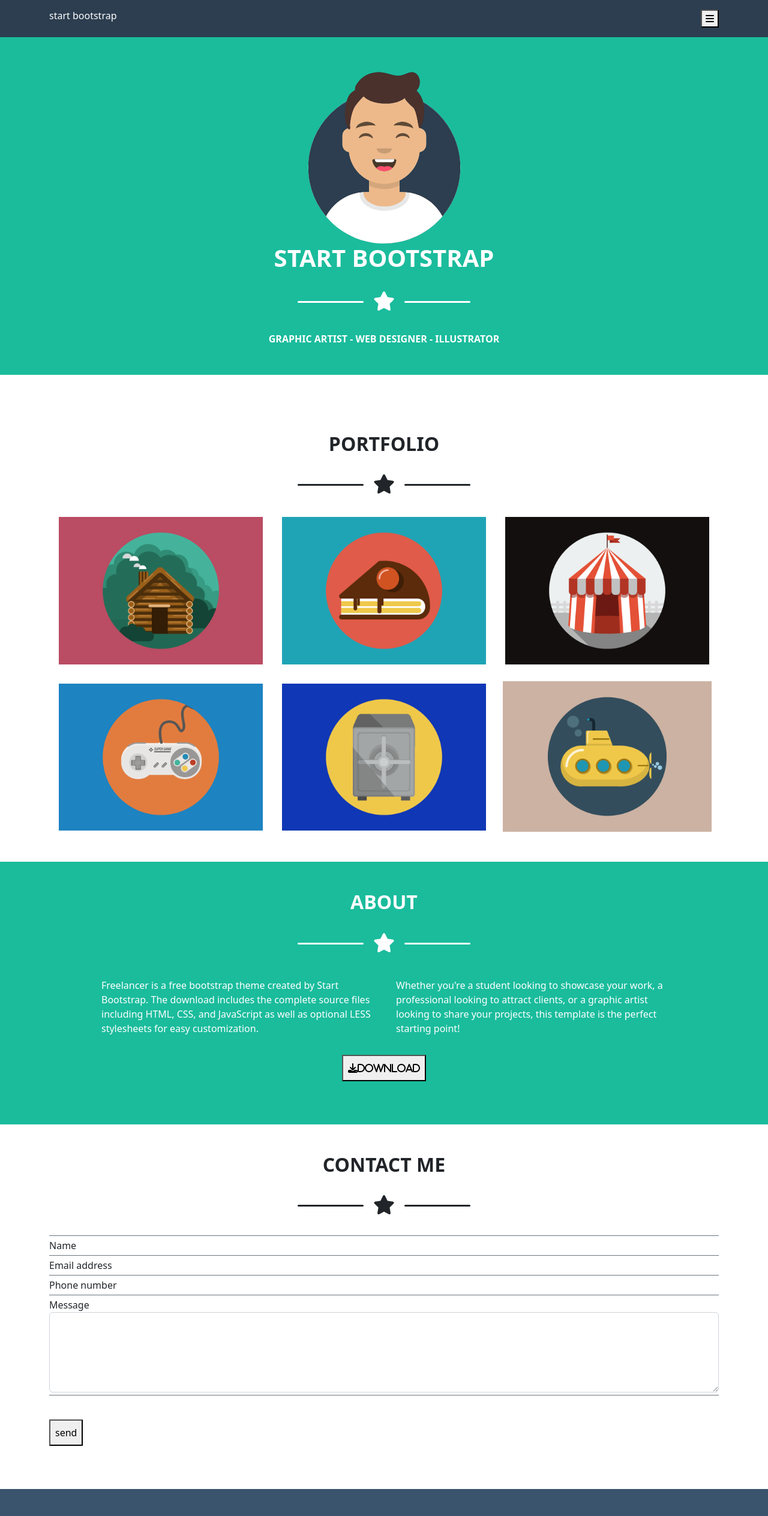
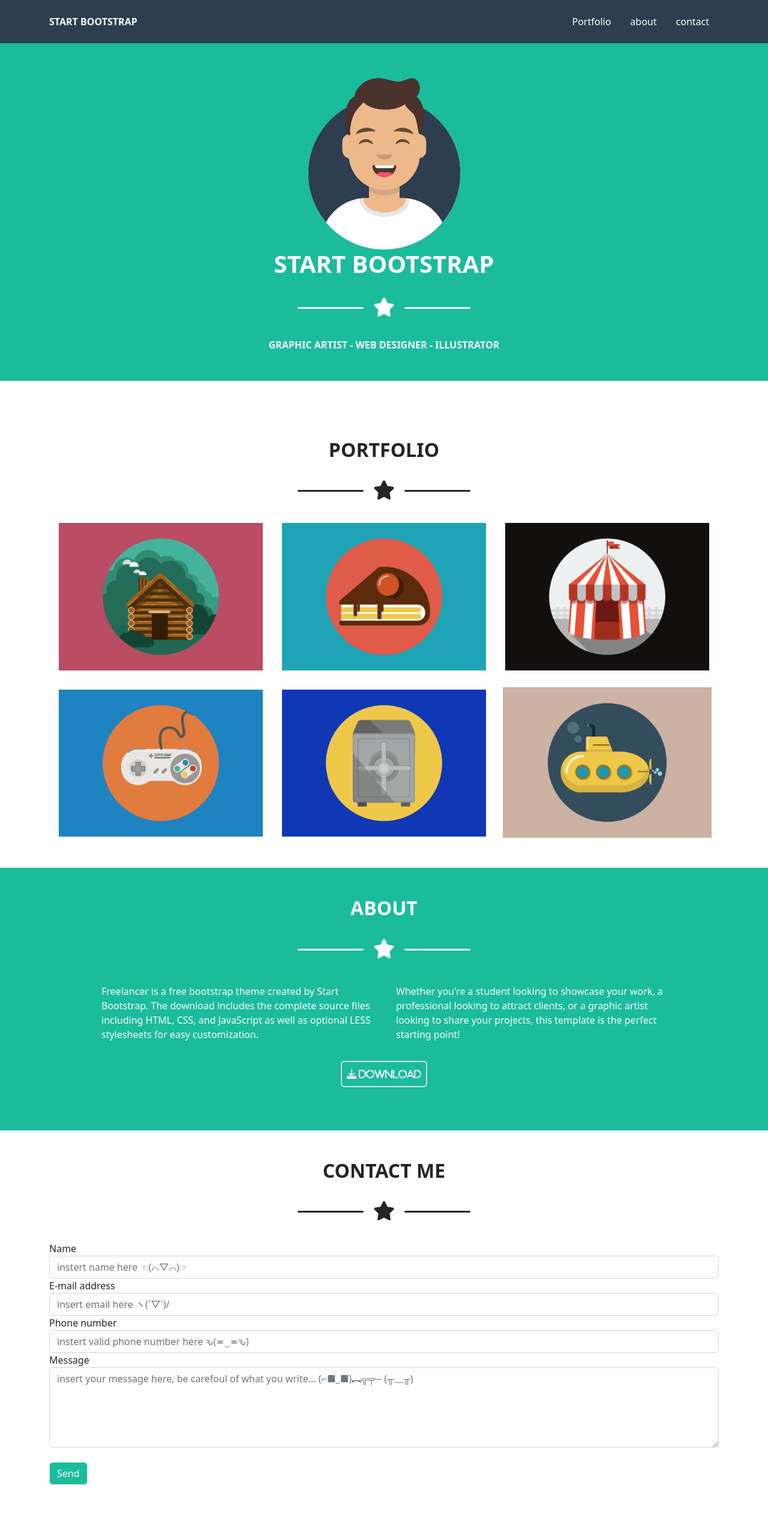
Before and after one commit to Pis4ni/html-css-bootstrap-freelancer, a plain HTML site: page index.html in a window 1280 px wide. Shown: the top 2528 px of the page at 60% size. Drawn offline with nearby package versions, Linux system fonts and the light colour scheme.

Commit message:
fix: grid upgrading

```diff
--- a/css/style.css
+++ b/css/style.css
@@ -24,3 +24,6 @@
     background-color: currentColor;
     border-radius: 5px;
 }
+#contact button{
+    background-color: #1abc9c;
+}
--- a/index.html
+++ b/index.html
@@ -11,13 +11,25 @@
 <body>
     <header id="header" class="py-3">
         <div class="container h-100">
-                <nav class="d-flex justify-content-between align-items-center h-100">
-                    <h6>
+                <nav class="d-flex justify-content-between align-items-baseline h-100">
+                    <h6 class="text-uppercase fw-bold">
                         start bootstrap
                     </h6>
-                    <button>
+                    <button class="btn border d-md-none border-2 text-white">
                         <i class="fa-solid fa-bars"></i>
                     </button>
+                    <ul class="nav d-none d-md-flex justify-content-end">
+                        <li class="nav-item">
+                          <a class="nav-link  text-white" href="#portfolio">Portfolio</a>
+                        </li>
+                        <li class="nav-item">
+                          <a class="nav-link  text-white" href="#about">about</a>
+                        </li>
+                        <li class="nav-item">
+                          <a class="nav-link  text-white" href="#contact">contact</a>
+                        </li>
+
+                      </ul>
                 </nav>
         </div>
     </header>
@@ -62,35 +74,35 @@
 
                 <!--! row -->
 
-                <div class="row flex-column flex-md-row gx-4 gy-4">
+                <div class="row gx-4 gy-4">
 
                     <!--* col -->
-                    <div class="col col-md-6 col-lg-4 " >
+                    <div class="col-12 col-md-6 col-lg-4 " >
                         <img src="./img/cabin.png" alt="" class="img-fluid p-1" >
 
                     </div>
                     <!--* col -->
-                    <div class="col col-md-6 col-lg-4 ">
+                    <div class="col-12 col-md-6 col-lg-4 ">
                         <img src="./img/cake.png" alt="" class="img-fluid p-1" >
 
                     </div>
                     <!--* col -->
-                    <div class="col col-md-6 col-lg-4 ">
+                    <div class="col-12 col-md-6 col-lg-4 ">
                         <img src="./img/circus.png" alt="" class="img-fluid p-1" >
 
                     </div>
                     <!--* col -->
-                    <div class="col col-md-6 col-lg-4 ">
+                    <div class="col-12 col-md-6 col-lg-4 ">
                         <img src="./img/game.png" alt="" class="img-fluid p-1" >
 
                     </div>
                     <!--* col -->
-                    <div class="col col-md-6 col-lg-4  ">
+                    <div class="col-12 col-md-6 col-lg-4  ">
                         <img src="./img/safe.png" alt="" class="img-fluid p-1" >
 
                     </div>
                     <!--* col -->
-                    <div class="col col-md-6 col-lg-4  ">
+                    <div class="col-12 col-md-6 col-lg-4  ">
                         <img src="./img/submarine.png" alt="" class="img-fluid" >
 
                     </div>
@@ -129,8 +141,8 @@
                     </div>
                 </div>
                 <div class="text-center">
-                    <button class="p-2 my-4">
-                        <i class="fa-solid fa-download">Download</i>
+                    <button class="btn border border-2 text-white p-2 my-4">
+                        <i class="fa-solid fa-download">&nbsp;Download</i>
                     </button>
                 </div>
             </div>
@@ -148,21 +160,38 @@
                     <i class="fa-solid fa-star fa-2xl mx-3"></i>
                     <div class="divider_line"></div>
                 </div>
-                <div class="_form">
-                    <div class="py-1 border-bottom border-top border-secondary">Name</div>
-                    <div class="py-1 border-bottom border-secondary">Email address</div>
-                    <div class="py-1 border-bottom border-secondary">Phone number</div>
-                    <div class="py-1 border-bottom border-secondary">
-                        <div>Message
-                        </div>
-                        <textarea name="" id="" class="form-control" rows="5"></textarea>
+
+                <!-- ! form -->
+                <form action="http://learning.tizianonicolai.com/request-catcher" method="GET">
+
+                    <!-- * name -->
+                    <div class="form-group">
+                        <label for="name">Name</label>
+                        <input type="text" class="form-control" id="name" name="name" placeholder="instert name here ☜(⌒▽⌒)☞ ">
                     </div>
-                </div>
-                <div class="container my-3 px-0">
-                    <button class="p-2 my-4">
-                        send
-                    </button>
-                </div>
+
+                    <!-- * e-mail -->
+                    <div class="form-group">
+                        <label for="email">E-mail address</label>
+                        <input type="email" name="email" class="form-control" id="email" placeholder="insert email here ヽ(´▽`)/">
+                    </div>
+
+                    <!-- * phone -->
+                    <div class="form-group">
+                        <label for="phone">Phone number</label>
+                        <input type="number" name="phone" class="form-control" id="phone" placeholder="instert valid phone number here ԅ(≖‿≖ԅ) ">
+                    </div>
+
+                    <!-- * message -->
+                    <div class="form-group">
+                      <label for="message">Message</label>
+                          <textarea name="message" id="message" class="form-control" placeholder="insert your message here, be carefoul of what you write... (⌐■_■)︻╦╤─ (╥﹏╥)" rows="5"></textarea>
+                    </div>
+
+                    <!-- ? send btn -->
+                    <button type="submit" class="btn border my-4 text-white">Send</button>
+
+                </form>
             </div>
         </section>
     </main>
```
